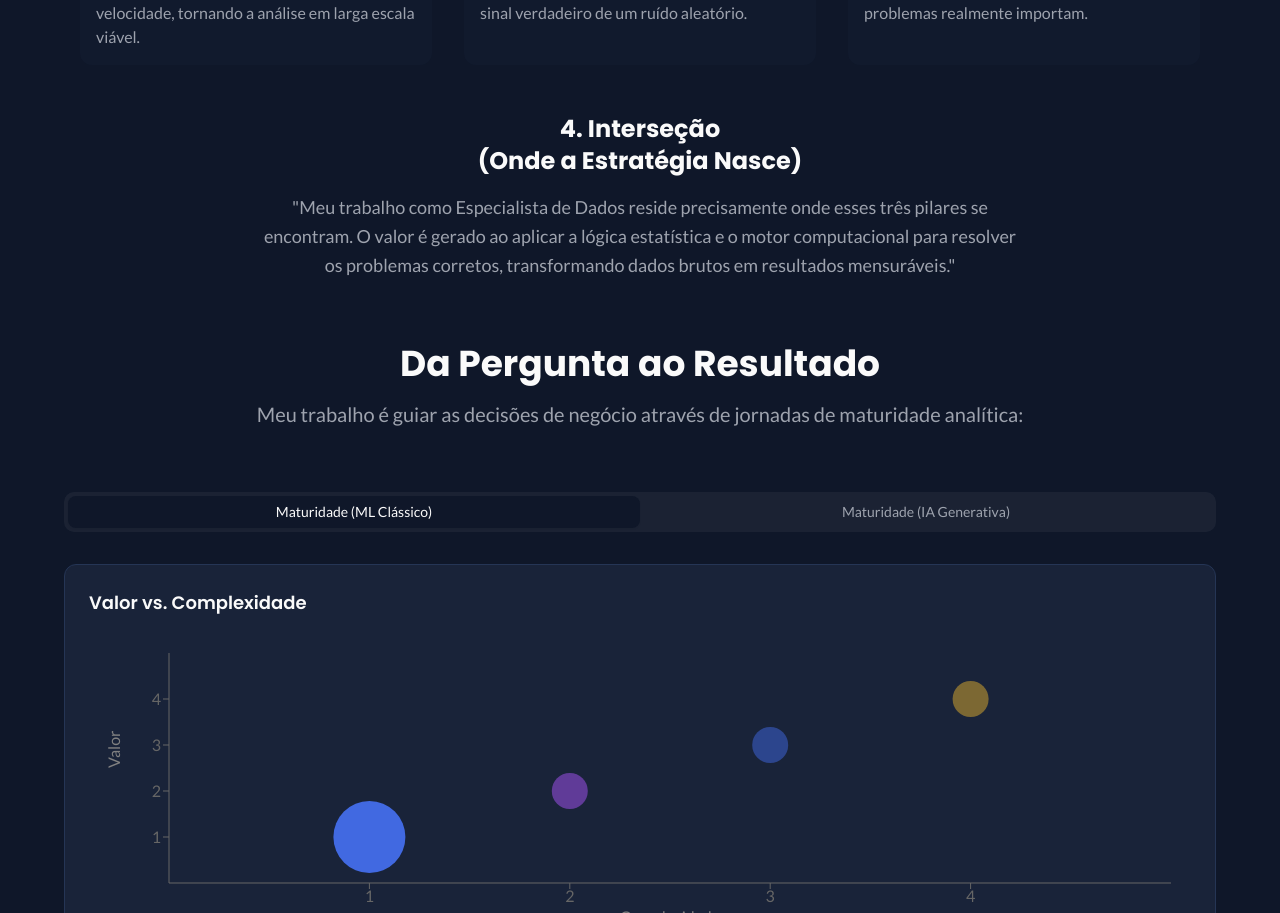
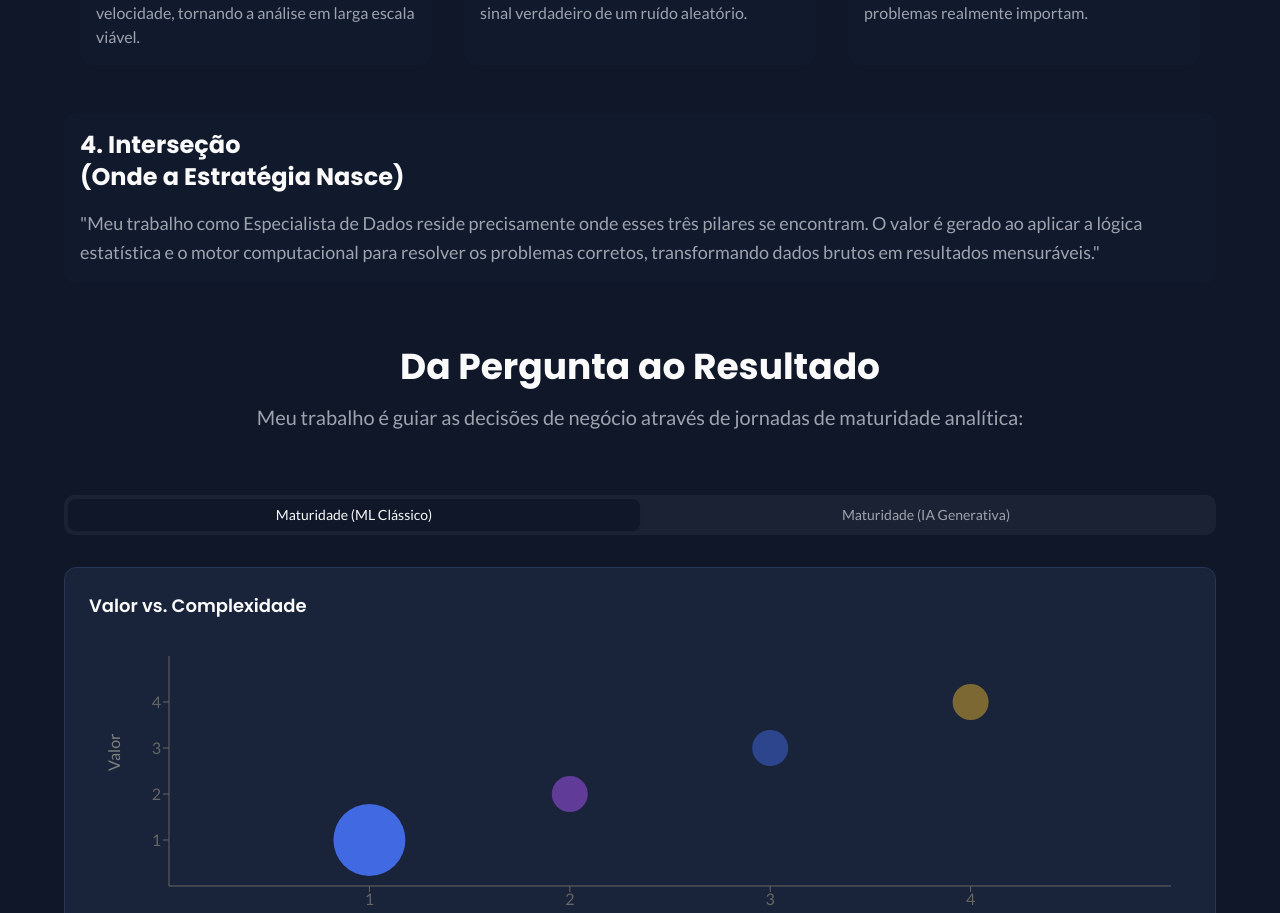
Before and after one commit to flavio-bezerra/flavio-data-hub, a React (Vite) app: page / in a window 1280 px wide. Shown: the part 2788-3701 px from the top of the page. Built offline with nearby package versions, Linux system fonts and the light colour scheme; the HTML template or start-up script is replaced by a standard one.

Commit message:
Colocar um bloco de conclusão no final da interseção dos três pilares.

```diff
--- a/src/components/WhatIsDataScience.tsx
+++ b/src/components/WhatIsDataScience.tsx
@@ -229,9 +229,9 @@ const WhatIsDataScience = () => {
             </div>
 
             {/* Conclusion */}
-            <div className={`max-w-3xl mx-auto text-center transition-all duration-300 ${
-              hoveredPillar === 3 ? "scale-105 ring-2 ring-foreground/20 rounded-lg p-6 -m-6 bg-foreground/5" : ""
-            } ${hoveredPillar !== null && hoveredPillar !== 3 ? "opacity-30" : ""}`}>
+            <div className={`text-left transition-all duration-300 p-4 rounded-lg ${
+                columnsVisible.includes(2) ? "opacity-100 translate-y-0" : "opacity-0 translate-y-8"
+              } ${hoveredPillar !== null && hoveredPillar !== 2 ? "opacity-30 scale-95" : ""} ${hoveredPillar === 2 ? "scale-105 ring-2 ring-wine bg-wine/5" : "bg-card/30"}`}>
               <h4 className="text-2xl font-bold mb-4">
                4. Interseção<br />(Onde a Estratégia Nasce)
               </h4>
```
